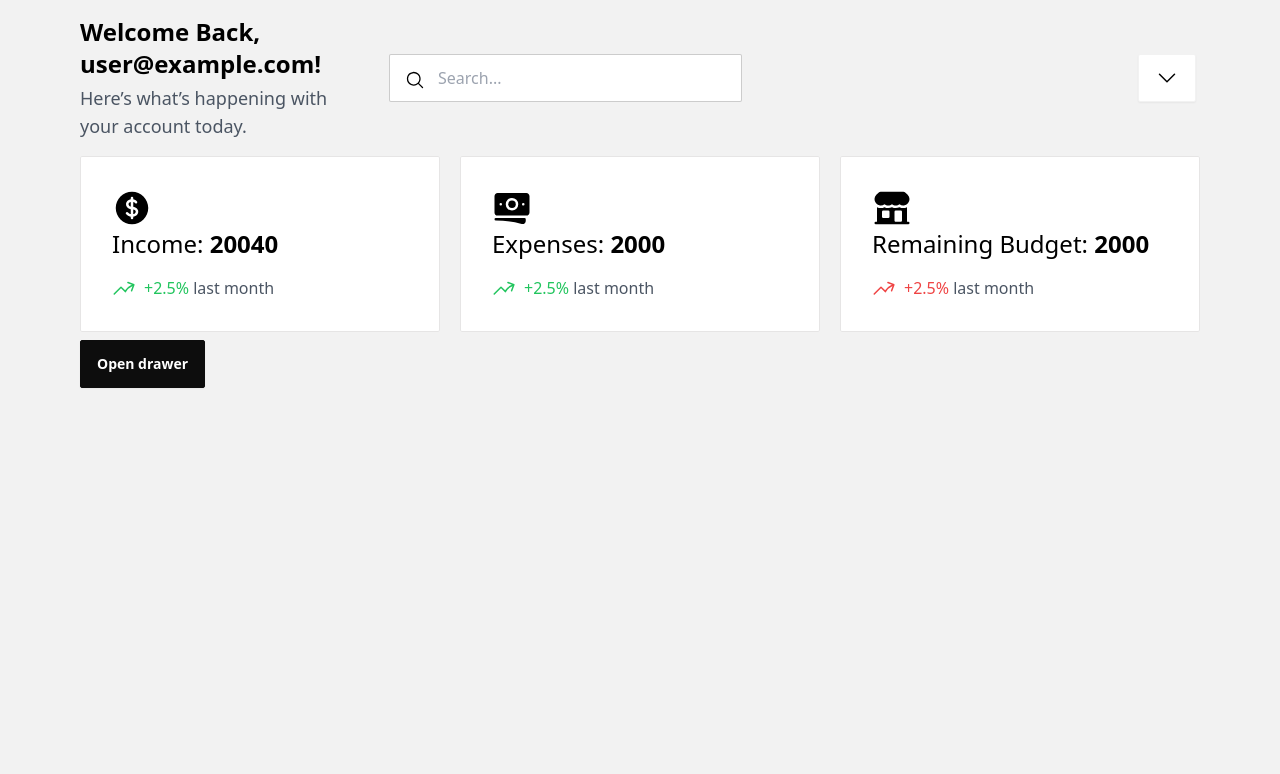
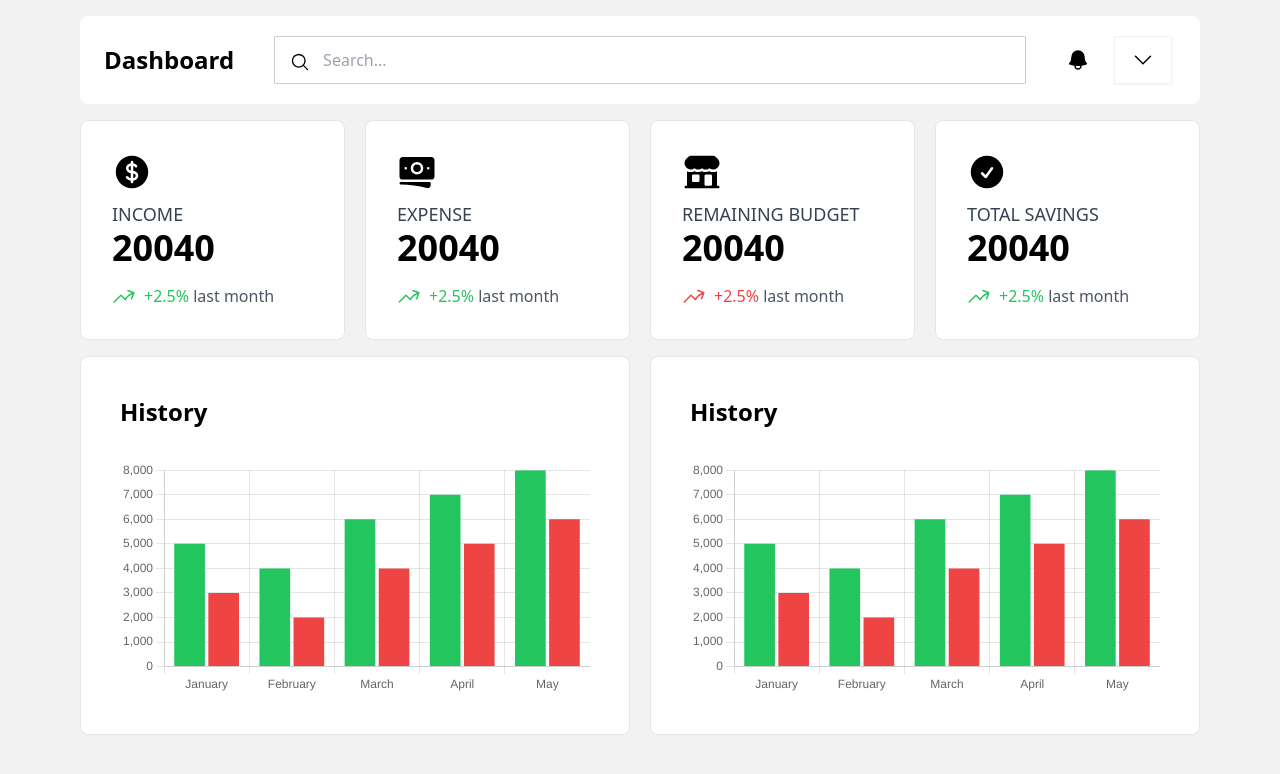
Before and after one commit to MarkMallari16/vue-firebase-project, a Vue app: page /home in a window 1280 px wide. Shown: the top 774 px of the page. Built offline with nearby package versions, Linux system fonts and the light colour scheme; no server answers; sample sign-in values are in the browser's storage.

Commit message:
add chart and fix some ui

```diff
--- a/package.json
+++ b/package.json
@@ -9,9 +9,11 @@
     "preview": "vite preview"
   },
   "dependencies": {
+    "chart.js": "^4.4.4",
     "daisyui": "^4.12.12",
     "firebase": "^10.14.0",
     "vue": "^3.4.29",
+    "vue-chartjs": "^5.3.1",
     "vue-router": "^4.4.5"
   },
   "devDependencies": {
--- /dev/null
+++ b/src/components/DashboardBarChart.vue
@@ -0,0 +1,39 @@
+<script setup>
+import { ref } from "vue";
+import { Bar } from "vue-chartjs";
+import { Chart, BarElement, BarController, CategoryScale, LinearScale } from "chart.js";
+
+Chart.register(BarElement, BarController, CategoryScale, LinearScale);
+
+const chartData = ref({
+  labels: ["January", "February", "March", "April", "May"],
+  datasets: [
+    {
+      label: "Income",
+      backgroundColor: "#22c55e",
+      data: [5000, 4000, 6000, 7000, 8000],
+    },
+    {
+      label: "Expense",
+      backgroundColor: "#ef4444",
+      data: [3000, 2000, 4000, 5000, 6000],
+    },
+  ],
+});
+
+const chartOptions = ref({
+  responsive: true,
+  plugins: {
+    legend: {
+      display: true,
+      position: "top",
+    },
+
+  },
+
+});
+</script>
+
+<template>
+    <Bar :data="chartData" :options="chartOptions" />
+</template>
--- a/src/pages/Home.vue
+++ b/src/pages/Home.vue
@@ -2,6 +2,7 @@
 import { getAuth, onAuthStateChanged, signOut } from "firebase/auth";
 import { onMounted, ref } from "vue";
 import { useRouter } from "vue-router";
+import DashboardBarChart from "@/components/DashboardBarChart.vue";
 
 const router = useRouter();
 const isLoggedIn = ref(false);
@@ -37,21 +38,21 @@ const handleSignOut = () => {
 
 <template>
   <div class="min-h-screen pt-4 px-8 lg:px-20 bg-base-200">
-    <div className="drawer">
-      <input id="my-drawer" type="checkbox" className="drawer-toggle" />
-      <div className="drawer-content">
-        <div class="flex flex-col lg:flex-row justify-between items-center gap-10">
+    <div class="drawer">
+      <input id="my-drawer" type="checkbox" class="drawer-toggle" />
+      <div class="drawer-content">
+        <!--Top-->
+        <div
+          class="flex flex-col lg:flex-row justify-between items-center gap-10 bg-white px-6 py-4 rounded-lg"
+        >
           <div>
-            <h1 class="text-2xl font-bold">Welcome Back, {{ user.email }}!</h1>
-            <p class="text-lg text-gray-600 mt-1">
-              Here’s what’s happening with your account today.
-            </p>
+            <h1 class="text-2xl font-bold">Dashboard</h1>
           </div>
 
           <div class="w-full relative">
             <input
               type="text"
-              class="input input-bordered pl-12 w-1/2"
+              class="input input-bordered pl-12 w-full"
               placeholder="Search..."
             />
             <svg
@@ -68,8 +69,22 @@ const handleSignOut = () => {
             </svg>
           </div>
 
-          <div className="dropdown">
-            <div tabIndex="{0}" role="button" className="btn m-1 bg-white">
+          <div class="flex items-center gap-5">
+            <svg
+              xmlns="http://www.w3.org/2000/svg"
+              viewBox="0 0 24 24"
+              fill="currentColor"
+              class="size-6"
+            >
+              <path
+                fill-rule="evenodd"
+                d="M5.25 9a6.75 6.75 0 0 1 13.5 0v.75c0 2.123.8 4.057 2.118 5.52a.75.75 0 0 1-.297 1.206c-1.544.57-3.16.99-4.831 1.243a3.75 3.75 0 1 1-7.48 0 24.585 24.585 0 0 1-4.831-1.244.75.75 0 0 1-.298-1.205A8.217 8.217 0 0 0 5.25 9.75V9Zm4.502 8.9a2.25 2.25 0 1 0 4.496 0 25.057 25.057 0 0 1-4.496 0Z"
+                clip-rule="evenodd"
+              />
+            </svg>
+
+            <div class="dropdown">
+              <div tabIndex="{0}" role="button" class="btn m-1 bg-white">
                 <svg
                   xmlns="http://www.w3.org/2000/svg"
                   viewBox="0 0 24 24"
@@ -85,15 +100,16 @@ const handleSignOut = () => {
               </div>
               <ul
                 tabIndex="{0}"
-              className="dropdown-content menu bg-white rounded-box z-[1] w-32 overflow-hidden p-2 shadow "
+                class="dropdown-content menu bg-white rounded-box z-[1] w-32 overflow-hidden p-2 shadow"
               >
                 <li><button @click="handleSignOut">Logout</button></li>
               </ul>
             </div>
           </div>
-
-        <div class="mt-4 grid grid-cols-1 lg:grid-cols-3 gap-5">
-          <div class="rounded-sm p-8 ring-1 ring-inset ring-base-300 bg-white">
+        </div>
+        <!--Overview-->
+        <div class="mt-4 grid grid-cols-1 lg:grid-cols-4 gap-5">
+          <div class="rounded-lg p-8 ring-1 ring-inset ring-base-300 bg-white">
             <svg
               xmlns="http://www.w3.org/2000/svg"
               viewBox="0 0 24 24"
@@ -110,7 +126,8 @@ const handleSignOut = () => {
               />
             </svg>
 
-            <h2 class="text-2xl">Income: <span class="font-bold">20040</span></h2>
+            <h2 class="mt-2 text-lg uppercase text-gray-700">Income</h2>
+            <h1 class="text-4xl font-bold">20040</h1>
 
             <div class="flex items-center gap-2 pt-4 text-green-500 font-medium">
               <svg
@@ -129,7 +146,7 @@ const handleSignOut = () => {
               <p>+2.5% <span class="text-gray-600 font-normal">last month</span></p>
             </div>
           </div>
-          <div class="rounded-sm p-8 ring-1 ring-inset ring-base-300 bg-white">
+          <div class="rounded-lg p-8 ring-1 ring-inset ring-base-300 bg-white">
             <svg
               xmlns="http://www.w3.org/2000/svg"
               viewBox="0 0 24 24"
@@ -147,7 +164,8 @@ const handleSignOut = () => {
               />
             </svg>
 
-            <h2 class="text-2xl">Expenses: <span class="font-bold">2000</span></h2>
+            <h2 class="mt-2 text-lg uppercase text-gray-700">Expense</h2>
+            <h1 class="text-4xl font-bold">20040</h1>
 
             <div class="flex items-center gap-2 pt-4 text-green-500 font-medium">
               <svg
@@ -166,7 +184,7 @@ const handleSignOut = () => {
               <p>+2.5% <span class="text-gray-600 font-normal">last month</span></p>
             </div>
           </div>
-          <div class="rounded-sm p-8 ring-1 ring-inset ring-base-300 bg-white">
+          <div class="rounded-lg p-8 ring-1 ring-inset ring-base-300 bg-white">
             <svg
               xmlns="http://www.w3.org/2000/svg"
               viewBox="0 0 24 24"
@@ -183,9 +201,8 @@ const handleSignOut = () => {
               />
             </svg>
 
-            <h2 class="text-2xl">
-              Remaining Budget: <span class="font-bold">2000</span>
-            </h2>
+            <h2 class="mt-2 text-lg uppercase text-gray-700">Remaining budget</h2>
+            <h1 class="text-4xl font-bold">20040</h1>
 
             <div class="flex items-center gap-2 pt-4 text-red-500 font-medium">
               <svg
@@ -204,15 +221,51 @@ const handleSignOut = () => {
               <p>+2.5% <span class="text-gray-600 font-normal">last month</span></p>
             </div>
           </div>
+          <div class="rounded-lg p-8 ring-1 ring-inset ring-base-300 bg-white">
+            <svg
+              xmlns="http://www.w3.org/2000/svg"
+              viewBox="0 0 24 24"
+              fill="currentColor"
+              class="size-10"
+            >
+              <path
+                fill-rule="evenodd"
+                d="M2.25 12c0-5.385 4.365-9.75 9.75-9.75s9.75 4.365 9.75 9.75-4.365 9.75-9.75 9.75S2.25 17.385 2.25 12Zm13.36-1.814a.75.75 0 1 0-1.22-.872l-3.236 4.53L9.53 12.22a.75.75 0 0 0-1.06 1.06l2.25 2.25a.75.75 0 0 0 1.14-.094l3.75-5.25Z"
+                clip-rule="evenodd"
+              />
+            </svg>
+
+            <h2 class="mt-2 text-lg uppercase text-gray-700">Total Savings</h2>
+            <h1 class="text-4xl font-bold">20040</h1>
+
+            <div class="flex items-center gap-2 pt-4 text-green-500 font-medium">
+              <svg
+                xmlns="http://www.w3.org/2000/svg"
+                viewBox="0 0 24 24"
+                fill="currentColor"
+                class="size-6"
+              >
+                <path
+                  fill-rule="evenodd"
+                  d="M15.22 6.268a.75.75 0 0 1 .968-.431l5.942 2.28a.75.75 0 0 1 .431.97l-2.28 5.94a.75.75 0 1 1-1.4-.537l1.63-4.251-1.086.484a11.2 11.2 0 0 0-5.45 5.173.75.75 0 0 1-1.199.19L9 12.312l-6.22 6.22a.75.75 0 0 1-1.06-1.061l6.75-6.75a.75.75 0 0 1 1.06 0l3.606 3.606a12.695 12.695 0 0 1 5.68-4.974l1.086-.483-4.251-1.632a.75.75 0 0 1-.432-.97Z"
+                  clip-rule="evenodd"
+                />
+              </svg>
+
+              <p>+2.5% <span class="text-gray-600 font-normal">last month</span></p>
             </div>
           </div>
-      <div className="drawer-side">
+        </div>
+        <!--Chart-->
+      </div>
+
+      <div class="drawer-side">
         <label
           htmlFor="my-drawer"
           aria-label="close sidebar"
-          className="drawer-overlay"
+          class="drawer-overlay"
         ></label>
-        <ul className="menu bg-base-200 text-base-content min-h-full w-80 p-4">
+        <ul class="menu bg-base-200 text-base-content min-h-full w-80 p-4">
           <li><a>Dashboard </a></li>
           <li><a>Income Tracking</a></li>
           <li><a>Expense Tracking</a></li>
@@ -223,8 +276,15 @@ const handleSignOut = () => {
       </div>
     </div>
 
-    <label htmlFor="my-drawer" className="mt-2 btn btn-primary drawer-button"
-      >Open drawer</label
-    >
+    <div class="flex gap-5">
+      <div class="mt-4 bg-white p-10 w-full rounded-lg ring-1 ring-inset ring-base-300">
+        <h2 class="text-2xl pb-8 font-bold">History</h2>
+        <DashboardBarChart />
+      </div>
+      <div class="mt-4 bg-white p-10 w-full rounded-lg ring-1 ring-inset ring-base-300">
+        <h2 class="text-2xl pb-8 font-bold">History</h2>
+        <DashboardBarChart />
+      </div>
+    </div>
   </div>
 </template>
```
Also changed, not shown: 1 other file (tests, documents, lock files or other folders). Lines whose indentation alone changed are shown as unchanged.
